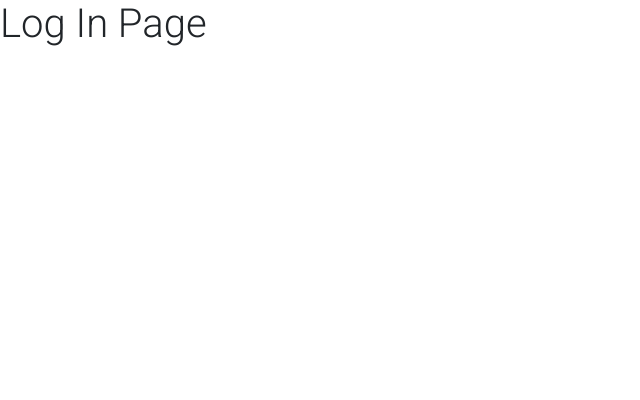
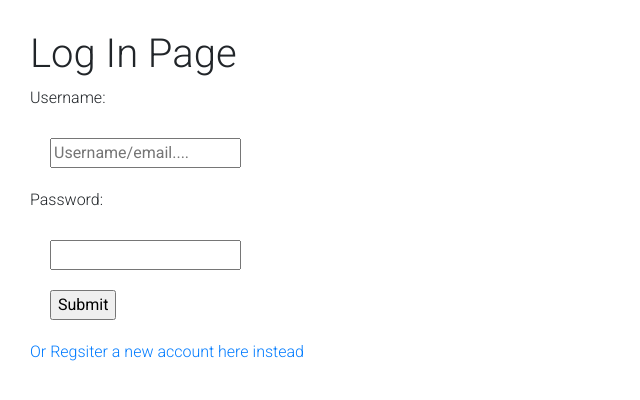
Before and after one commit to JenV1/Social_Media_Front_End, a React (Create React App) app: page /login in a window 1280 px wide. Shown: the top 400 px of the page, without its empty margins (0-640 px from the left). Built offline with nearby package versions, Linux system fonts and the light colour scheme.

Commit message:
Merge branch 'main' of github.com:JenV1/Social_Media_Front_End

```diff
--- a/src/App.js
+++ b/src/App.js
@@ -10,8 +10,10 @@ import {
 
 import LandingPage from './components/LandingPage/LandingPage';
 import LogInPage from './components/LogInPage/LogInPage';
+import { useState } from 'react';
 
 function App() {
+
   return (
    <>
     <Router>
--- a/src/components/LogInPage/LogInPage.css
+++ b/src/components/LogInPage/LogInPage.css
@@ -1 +1,6 @@
-.LogInPage {}
+.LogInPage { padding: 30px;}
+
+input{
+    display: block;
+    margin: 20px;
+}
--- a/src/components/LogInPage/LogInPage.js
+++ b/src/components/LogInPage/LogInPage.js
@@ -1,15 +1,39 @@
 import React from 'react';
-import PropTypes from 'prop-types';
 import './LogInPage.css';
 
-const LogInPage = () => (
-  <div className="LogInPage">
-    <h1>Log In Page</h1>
-  </div>
-);
 
-LogInPage.propTypes = {};
+const LogInPage = () => {
 
-LogInPage.defaultProps = {};
+  const handleLogInSubmit = (event) => {
+    const options = {
+      method: "PUT",
+    }
+    event.preventDefault()
+    const username = event.target[0].value
+    const password = event.target[1].value
+    fetch(`http://127.0.0.1:8080/logUserIn?username=${username}&password=${password}`, options)
+      .catch(err => console.log(err))
+
+
+  }
+
+  return(
+    <div className="LogInPage">
+        <h1>Log In Page</h1>
+        <form onSubmit={handleLogInSubmit}>
+          <label htmlFor='username-input'>Username: </label>
+          <input type="text" id="username-input" placeholder='Username/email....' name="username-input"/>
+          <label htmlFor="password-input">Password: </label>
+          <input type="password" id="password-input" name="password-input"/>
+          <input type="submit" id="submit-input"/>
+        </form>
+        <a href="#">Or Regsiter a new account here instead</a>
+
+      </div>
+
+  )
+
+  };
+
 
 export default LogInPage;
```
Also changed, not shown: src/components/RegisterPage/RegisterPage.js (+23 -8 lines).
